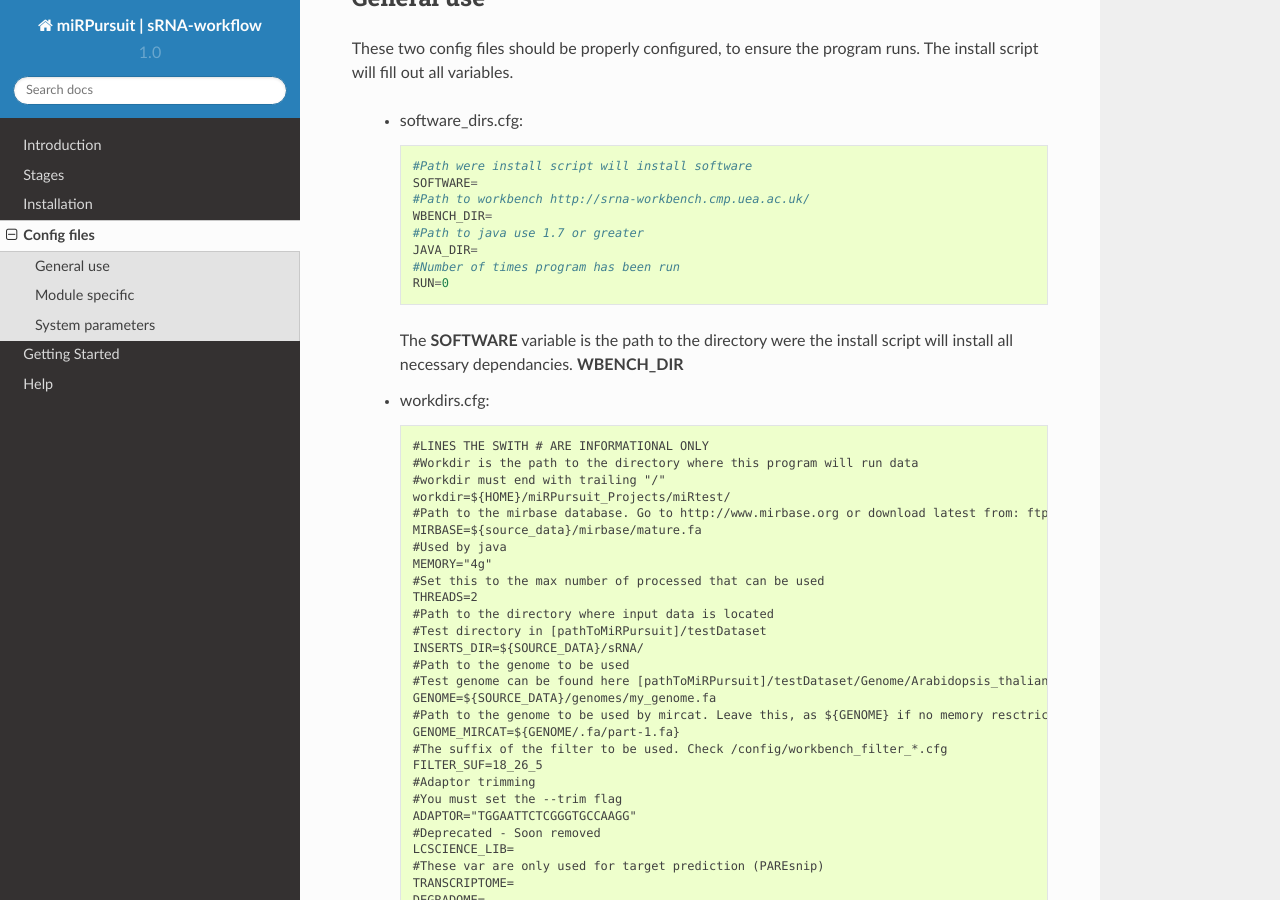
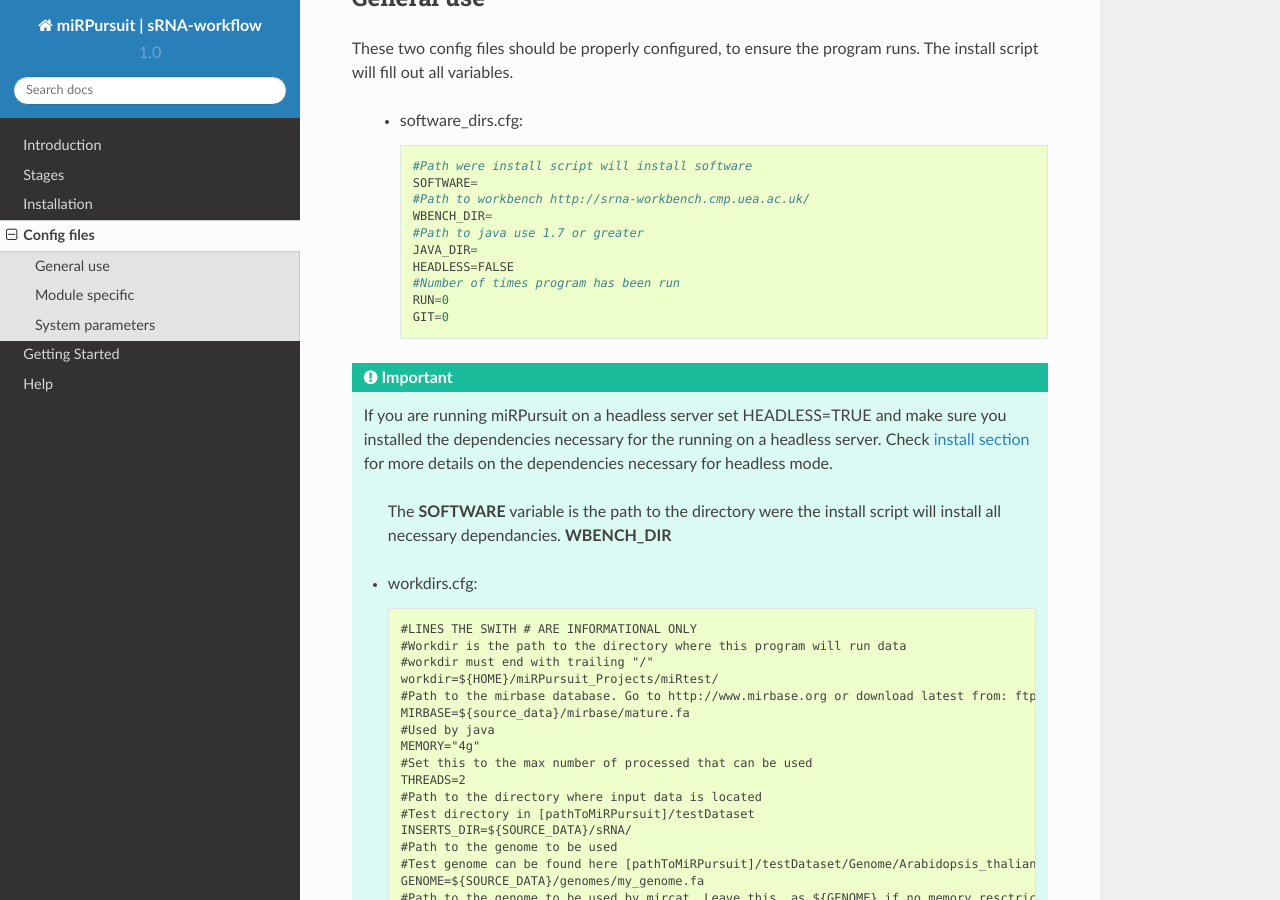
Before and after one commit to forestbiotech-lab/miRPursuit, a Sphinx documentation site: the page built from docs/source/config.rst, in a window 1280 px wide and 900 px high, scrolled down 488 px. Built offline with Sphinx 7.4.7 and the Read the Docs theme 2.0.0, drawn with Linux system fonts in a browser that asks for light colours.

Commit message:
Update config.rst
Adds extra information on running on headless servers

```diff
--- a/docs/source/config.rst
+++ b/docs/source/config.rst
@@ -24,8 +24,14 @@
       WBENCH_DIR=
       #Path to java use 1.7 or greater
       JAVA_DIR=
+      HEADLESS=FALSE
       #Number of times program has been run
       RUN=0
+      GIT=0
+
+.. Important:: If you are running miRPursuit on a headless server set HEADLESS=TRUE and make sure you installed the dependencies necessary for the running on a headless server. Check `install section <install.html#for-headless-server-no-x-server-running>`_ for more details on the dependencies necessary for headless mode.
+
+
 
     The **SOFTWARE** variable is the path to the directory were the install script will install all necessary dependancies.
     **WBENCH_DIR**
```
